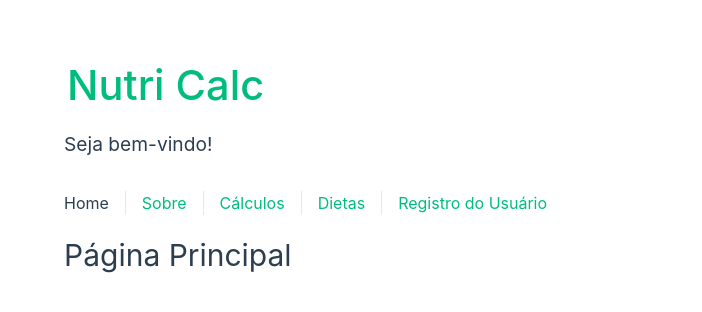
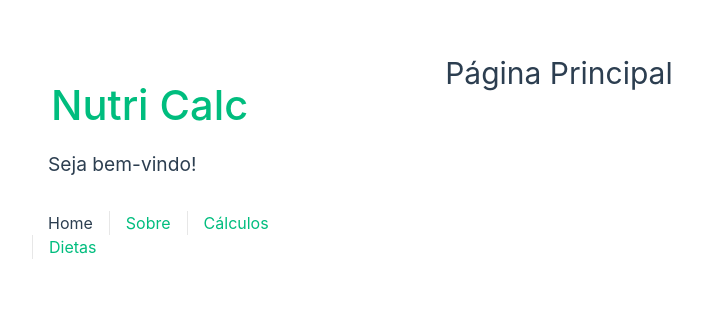
Before and after one commit to senacgo-hugotannus/nutri-calc-frontend, a Vue app: page / in a window 1280 px wide. Shown: the part 230-542 px from the top of the page, without its empty margins (62-764 px from the left). Built offline with nearby package versions, Linux system fonts and the light colour scheme.

Commit message:
Componene NavBar Criado.

```diff
--- a/src/App.vue
+++ b/src/App.vue
@@ -1,7 +1,6 @@
 <template>
-  <NCContainer>
   <header>
-      <NCContainer>
+    <TheNavBar>
       <div class="wrapper">
         <MainPage title="Nutri Calc" />
         <nav>
@@ -9,23 +8,22 @@
           <RouterLink to="/about">Sobre</RouterLink>
           <RouterLink to="/calculation">Cálculos</RouterLink>
           <RouterLink to="/diet">Dietas</RouterLink>
-            <RouterLink to="/registration">Registro do Usuário</RouterLink>
         </nav>
       </div>
-      </NCContainer>
+    </TheNavBar>
   </header>
   <main>
     <NCContainer>
       <RouterView />
     </NCContainer>
   </main>
-  </NCContainer>
 </template>
 
 <script>
 import { RouterLink, RouterView } from 'vue-router'
 import NCContainer from './components/NCContainer.vue'
 import TheMainPage from './components/TheMainPage.vue'
+import TheNavBar from './components/TheNavBar.vue';
 
 export default {
   name: 'App',
@@ -34,6 +32,7 @@ export default {
     RouterLink,
     RouterView,
     NCContainer,
+    TheNavBar,
   }
 }
 </script>
@@ -43,44 +42,48 @@ header {
   line-height: 1.5;
   max-height: 100vh;
 }
+
 .logo {
   display: block;
   margin: 0 auto 2rem;
 }
+
 nav {
   width: 100%;
   font-size: 12px;
   text-align: center;
   margin-top: 2rem;
 }
+
 nav a.router-link-exact-active {
   color: var(--color-text);
 }
+
 nav a.router-link-exact-active:hover {
   background-color: transparent;
 }
+
 nav a {
   display: inline-block;
   padding: 0 1rem;
   border-left: 1px solid var(--color-border);
 }
+
 nav a:first-of-type {
   border: 0;
 }
+
 @media (min-width: 1024px) {
   header {
     display: flex;
     place-items: center;
     padding-right: calc(var(--section-gap) / 2);
   }
+
   .logo {
     margin: 0 2rem 0 0;
   }
-  header .wrapper {
-    display: flex;
-    place-items: flex-start;
-    flex-wrap: wrap;
-  }
+
   nav {
     text-align: left;
     margin-left: -1rem;
--- /dev/null
+++ b/src/components/TheNavBar.vue
@@ -0,0 +1,19 @@
+<template>
+    <nav>
+        <NCContainer>
+            <div>
+                <slot></slot>
+            </div>
+        </NCContainer>
+    </nav>
+</template>
+
+<script>
+import NCContainer from './NCContainer.vue';
+
+export default {
+    components: {
+        NCContainer,
+    },
+}
+</script>
```
Lines whose indentation alone changed are shown as unchanged.
